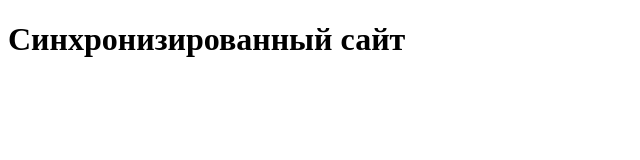
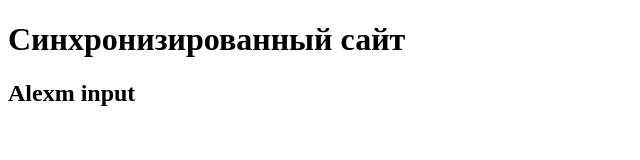
Before and after one commit to asinferno/asinferno.github.io, a plain HTML site: page index.html in a window 1280 px wide. Shown: the whole page, without its empty margins (0-640 px from the left). Drawn offline with Linux system fonts and the light colour scheme.

Commit message:
alexm exchange

```diff
--- a/index.html
+++ b/index.html
@@ -8,6 +8,7 @@
 </head>
 <body>
     <h1>Синхронизированный сайт</h1>
+    <h2>Alexm input </h2>
 
 </body>
 </html>
```
